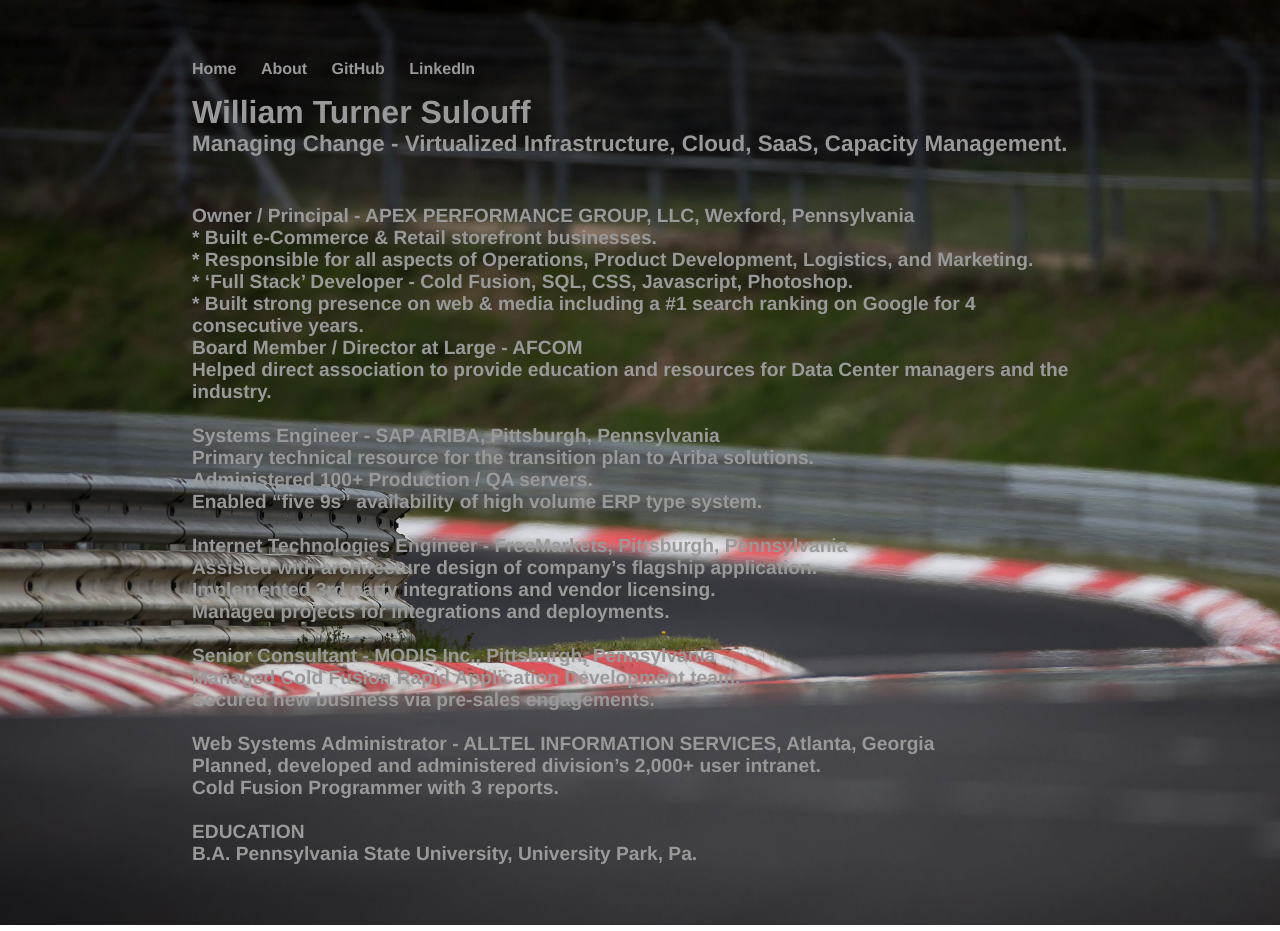
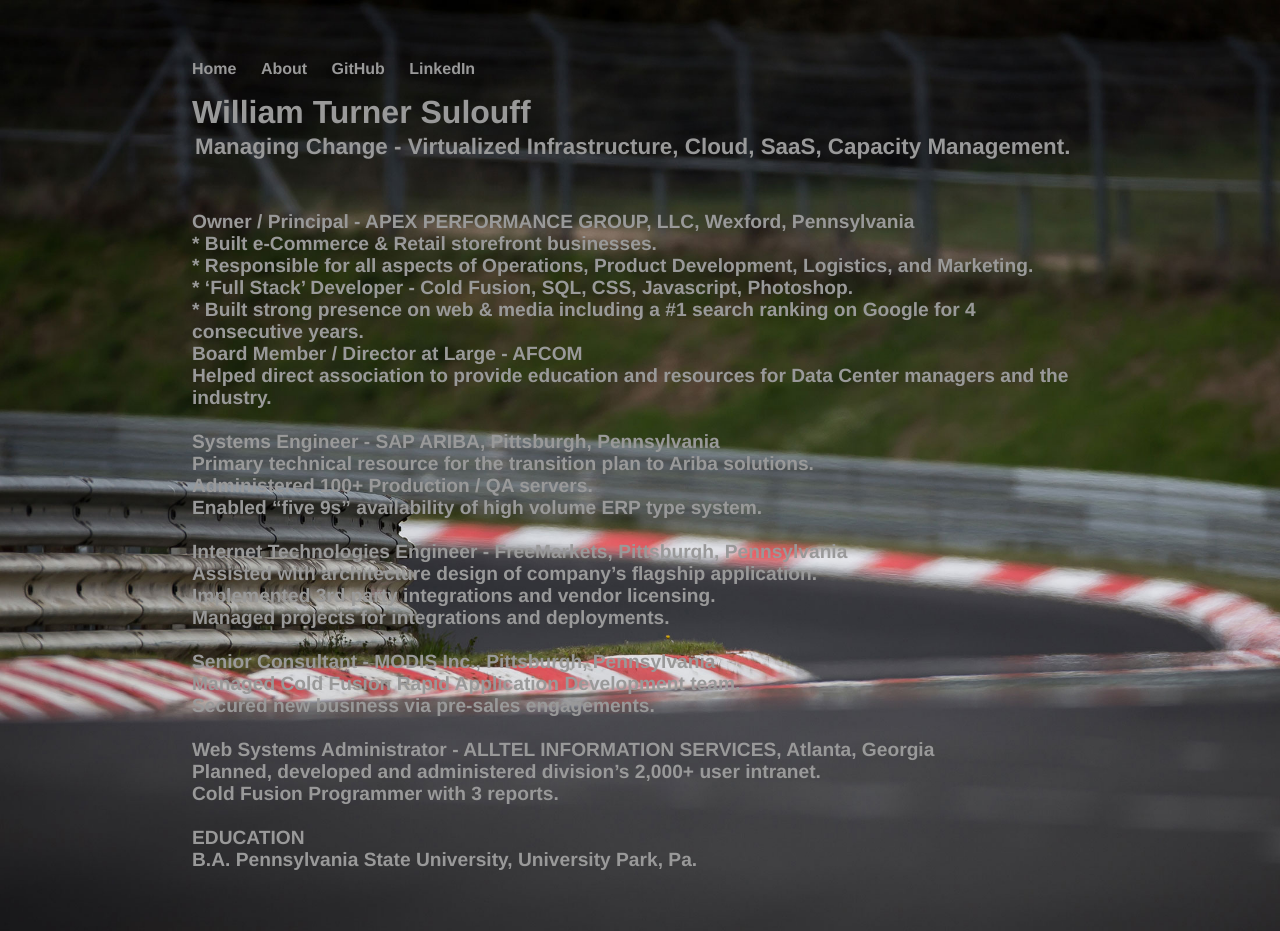
Before and after one commit to apex944/apex944.github.io, a Jekyll site: the page cv/index.html, which Jekyll copies as it is, in a window 1280 px wide. Built offline with Jekyll 4.4.1, drawn with Linux system fonts in a browser that asks for light colours.

Commit message:
updated cv2

```diff
--- a/css/main.css
+++ b/css/main.css
@@ -70,7 +70,7 @@ ul.posts li {
 }
 .cv1 {
     font-family:'Helvetica', 'Arial', 'Sans-Serif';
-    padding: 0px;
+    padding: 3px;
     font-weight: bold;
     color: #999;
     font-size:.7em;
```
